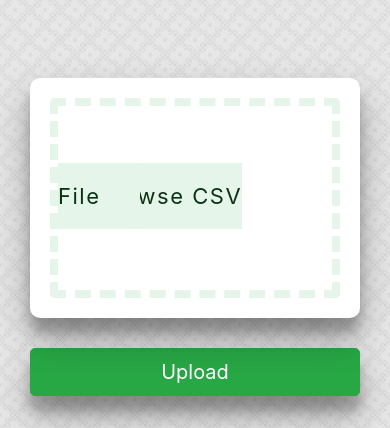
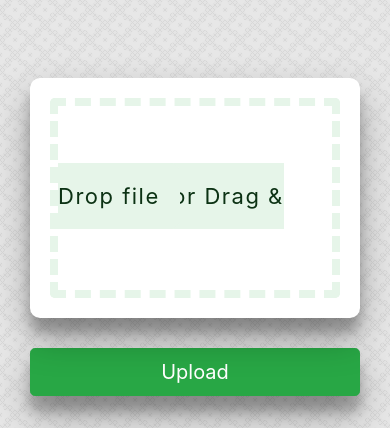
Before and after one commit to farhad0085/Flask-Pandas-CSV-Process, a Flask app: page / in a window 390 px wide. Shown: the part 65-493 px from the top of the page. Run offline with Flask 2, Linux system fonts and the light colour scheme; some libraries are stand-ins or nearby versions.

Commit message:
Drag and drop file - added

```diff
--- a/Flask Excel Process/static/styles.css
+++ b/Flask Excel Process/static/styles.css
@@ -46,6 +46,10 @@
     border-radius: 10px;
     background-color: white;
     width: 100%;
+}
+
+.is-dragover{
+    opacity: 0.8;
 }
 
 /* === Upload Box === */
@@ -125,3 +129,9 @@
 table#dataTable{
     box-shadow: 0 19px 38px rgba(0, 0, 0, 0.30), 0 15px 12px rgba(0, 0, 0, 0.22);
 }
+
+@media only screen and (max-width: 767px) {
+    .upload__button {
+        padding: 20px 20px 20px 20px;
+    }
+}
--- a/Flask Excel Process/templates/index.html
+++ b/Flask Excel Process/templates/index.html
@@ -10,7 +10,7 @@
                     <div id="FileUpload">
                         <div class="wrapper">
                             <div class="upload">
-                                <p><span class="upload__button" id="select_first">Browse CSV File</span></p>
+                                <p><span class="upload__button" id="select_first">Browse or Drag & Drop file</span></p>
                                 <input id="file_first" style="display: none" type="file" name="file_1">
                             </div>
                             <div class="uploaded uploaded--one" id="file_upload_1" style="display: none">
@@ -64,16 +64,38 @@
 <script>
     $(document).ready(function () {
 
+        var droppedFiles = false;
+
+        $('form').on('drag dragstart dragend dragover dragenter dragleave drop', function(e) {
+            e.preventDefault();
+            e.stopPropagation();
+        })
+        .on('dragover dragenter', function() {
+            $('form').addClass('is-dragover');
+        })
+        .on('dragleave dragend drop', function() {
+            $('form').removeClass('is-dragover');
+        })
+        .on('drop', function(e) {
+            droppedFiles = e.originalEvent.dataTransfer.files;
+            $('form').find('input[type="file"]').prop('files', droppedFiles);
+
+            $("#filename_1").text(droppedFiles[0].name.slice(0, 25));
+            $("#filesize_div_1").text((droppedFiles[0].size / (1000 * 1000)).toFixed(2) + " MB");
+
+            $('#file_upload_1').show();
+        });
+
         $("#select_first").on('click', function () {
             $("#file_first").click();
         });
 
         $("#file_first").change(function (event) {
             $("#dataTable").hide();
-            $('#file_upload_1').show();
             $("#filename_1").text(event.target.files[0].name.slice(0, 25));
             $("#filesize_div_1").text((event.target.files[0].size / (1000 * 1000)).toFixed(2) + " MB");
 
+            $('#file_upload_1').show();
         });
 
         // form submit
```
